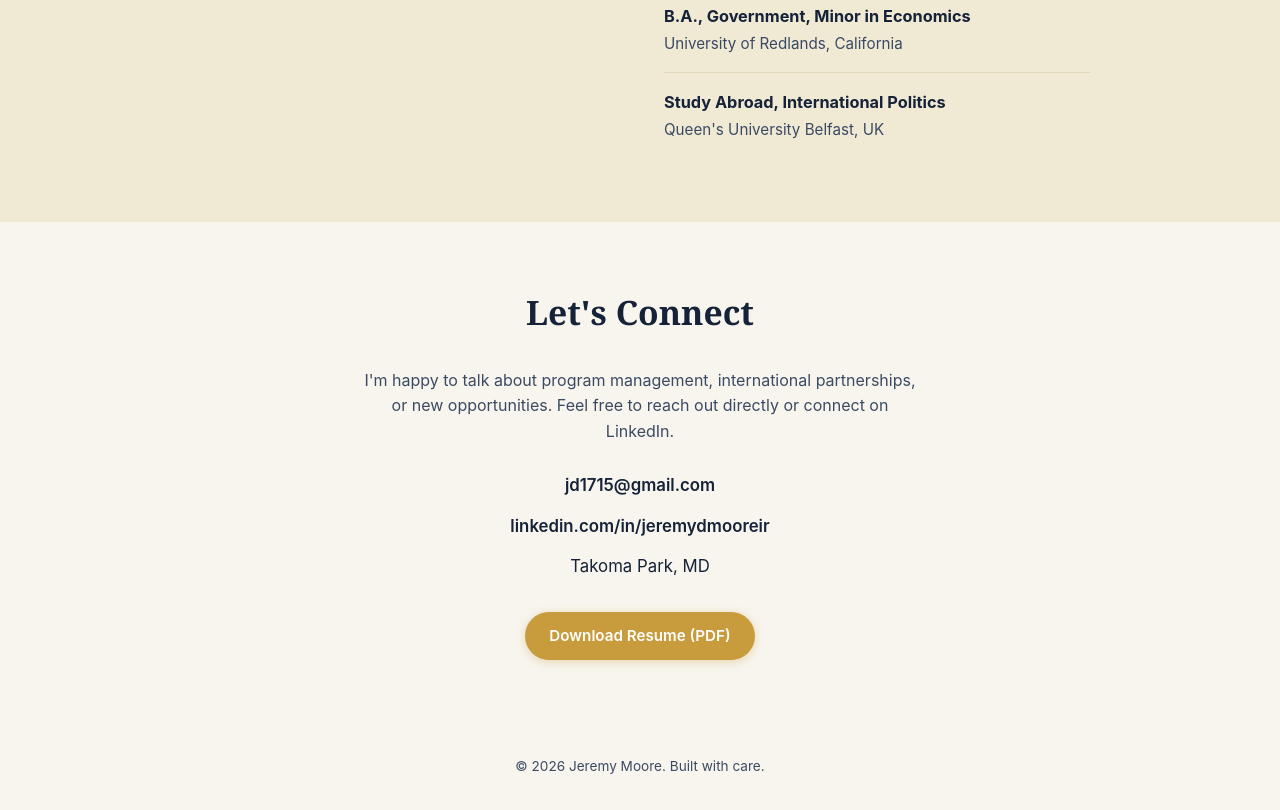
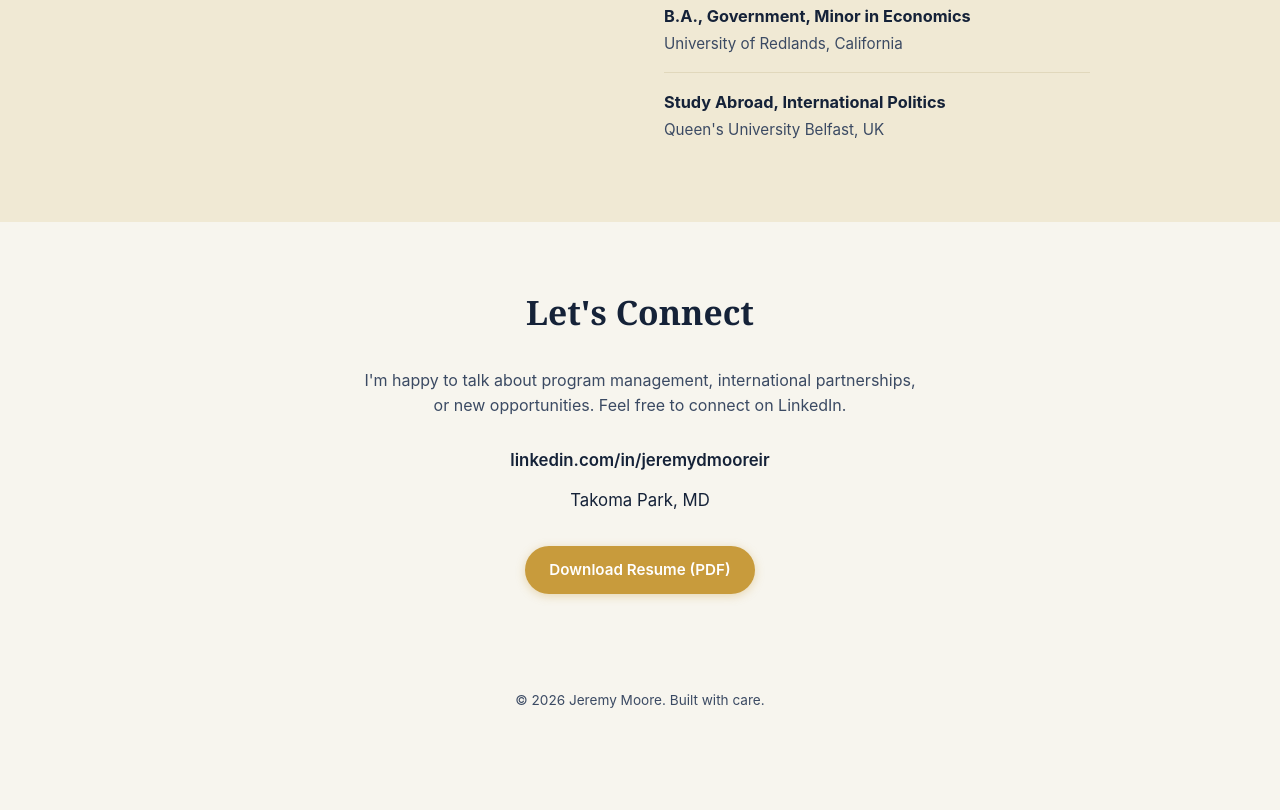
Before and after one commit to jd1715-svg/Website, a plain HTML site: page index.html in a window 1280 px wide. Shown: the part 1217-2027 px from the top of the page. After the commit the page ends 1961 px from the top, so only its background shows below. Drawn offline with Linux system fonts and the light colour scheme.

Commit message:
Remove email from contact section

```diff
--- a/index.html
+++ b/index.html
@@ -117,11 +117,10 @@
         <h2>Let's Connect</h2>
         <p class="contact-lead">
           I'm happy to talk about program management, international partnerships, or new
-          opportunities. Feel free to reach out directly or connect on LinkedIn.
+          opportunities. Feel free to connect on LinkedIn.
         </p>
 
         <ul class="contact-list">
-          <li><a href="mailto:jd1715@gmail.com">jd1715@gmail.com</a></li>
           <li><a href="https://www.linkedin.com/in/jeremydmooreir" target="_blank" rel="noopener">linkedin.com/in/jeremydmooreir</a></li>
           <li>Takoma Park, MD</li>
         </ul>
```
